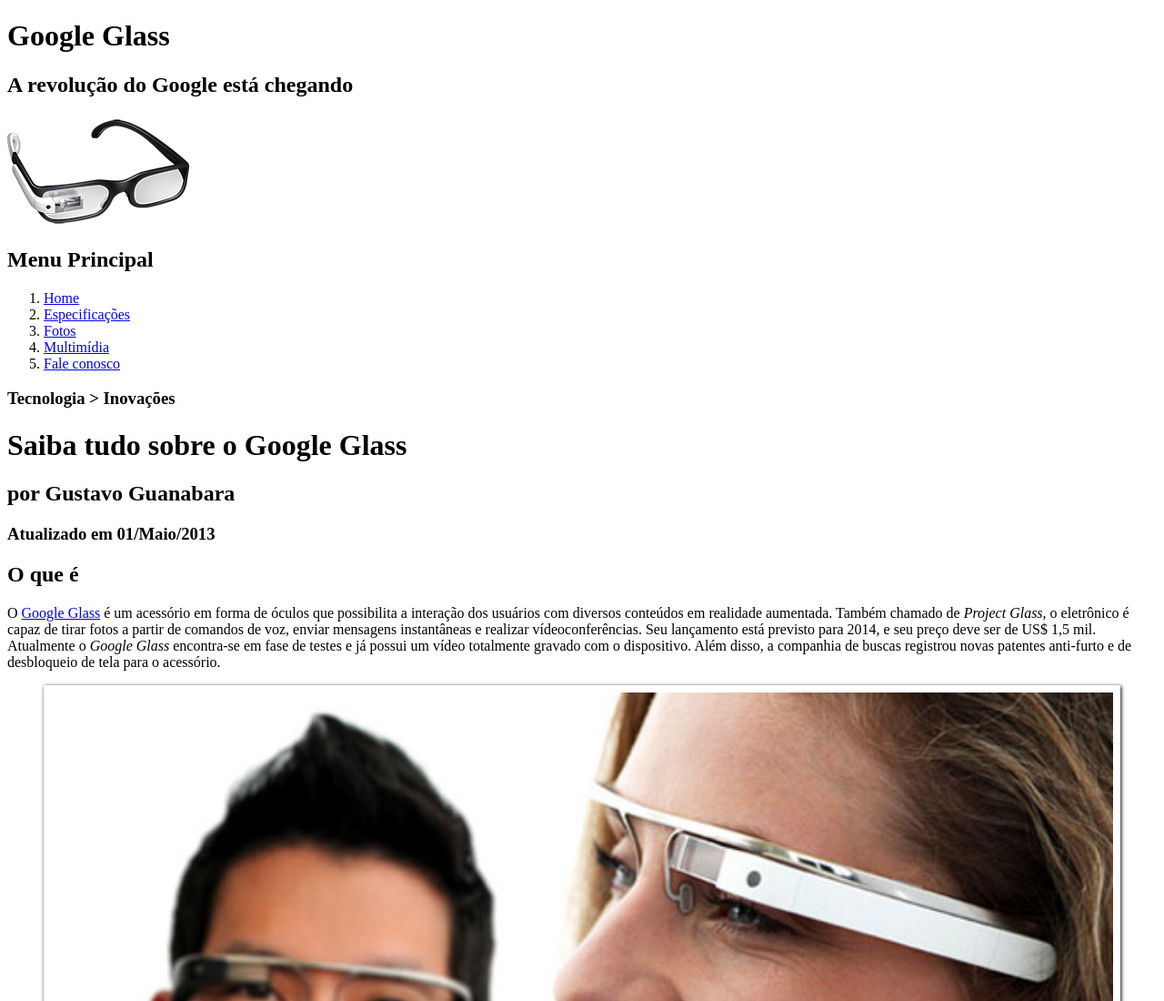
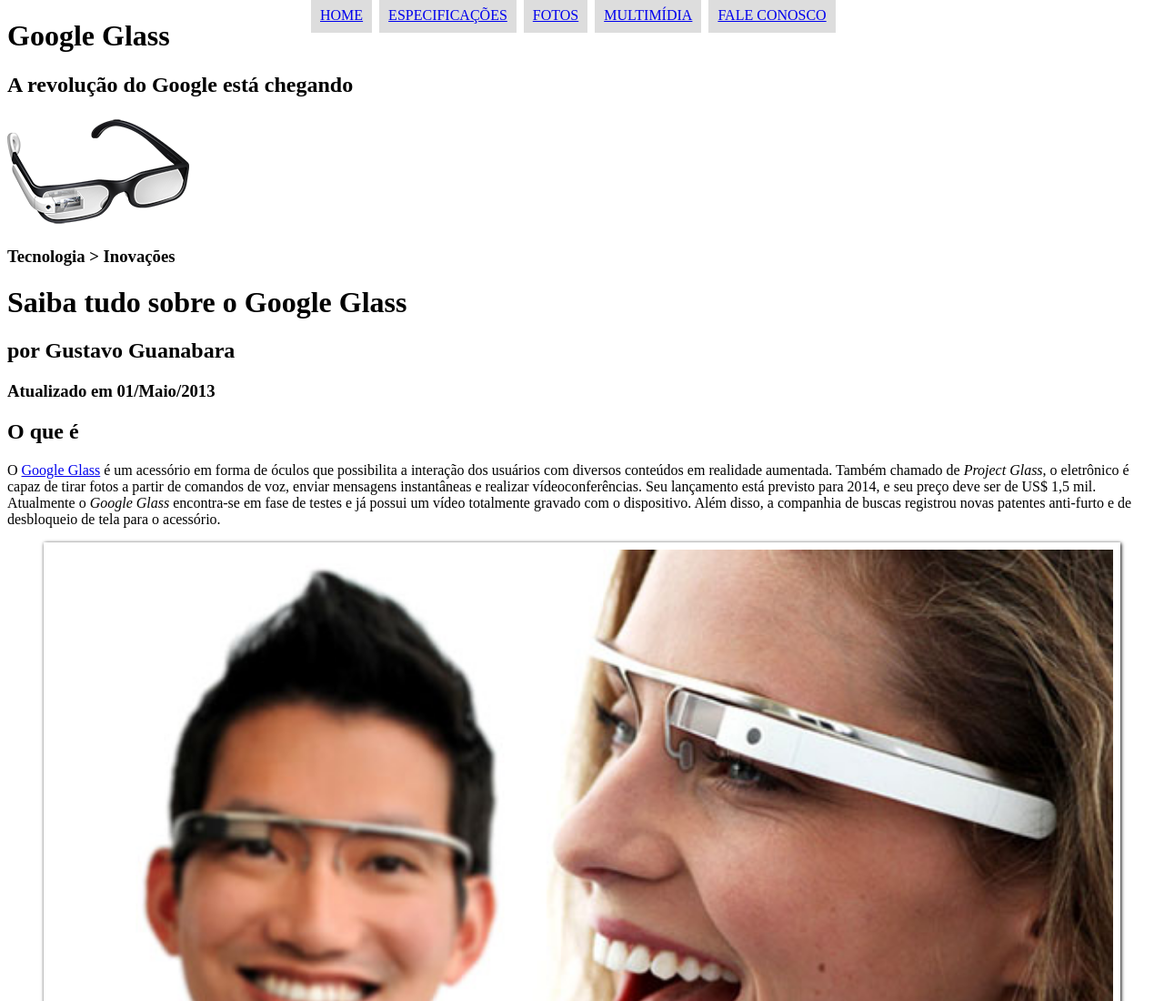
Before and after one commit to AlmirNet/projeto-glass-html5, a plain HTML site: page index.html in a window 1280 px wide. Shown: the top 1100 px of the page at 91% size. Drawn offline with Linux system fonts and the light colour scheme.

Commit message:
Realizado estilização no nav#menu em css.
Realizado estilização no nav#menu em css.

```diff
--- a/_css/estilo.css
+++ b/_css/estilo.css
@@ -36,3 +36,28 @@
 figure.foto-legenda:hover figcaption{
     opacity: 1;
 }
+
+/*Formatação do Menu*/
+
+nav#menu {
+    display: block;
+}
+
+nav#menu ul{
+    list-style: none;
+    text-transform: uppercase;
+    position: absolute;
+    top: -20px;
+    left: 300px;
+}
+
+nav#menu li{
+    display: inline-block;
+    background-color: #dddddd;
+    padding: 10px;
+    margin: 2px
+}
+
+nav#menu h1{
+    display: none;
+}
--- a/index.html
+++ b/index.html
@@ -16,20 +16,17 @@
     <h1>Google Glass</h1>
     <h2>A revolução do Google está chegando</h2>
     </hgroup>
-
     <img src="_imagens/glass-oculos-preto-peq.png" alt="">
-
-
-<nav>
+    <nav id="menu">
     <h1>Menu Principal</h1>
-    <ol>
+    <ul>
         <li><a href="index.html">Home</a></li>
         <li><a href="specs.html">Especificações</a></li>
         <li><a href="fotos.html">Fotos</a></li>
         <li><a href="multimidia.html">Multimídia</a></li>
         <li><a href="fale-conosco.html">Fale conosco</a></li>
-    </ol>
-</nav>
+    </ul>
+    </nav>
     </header>
 
     <hgroup>
```
